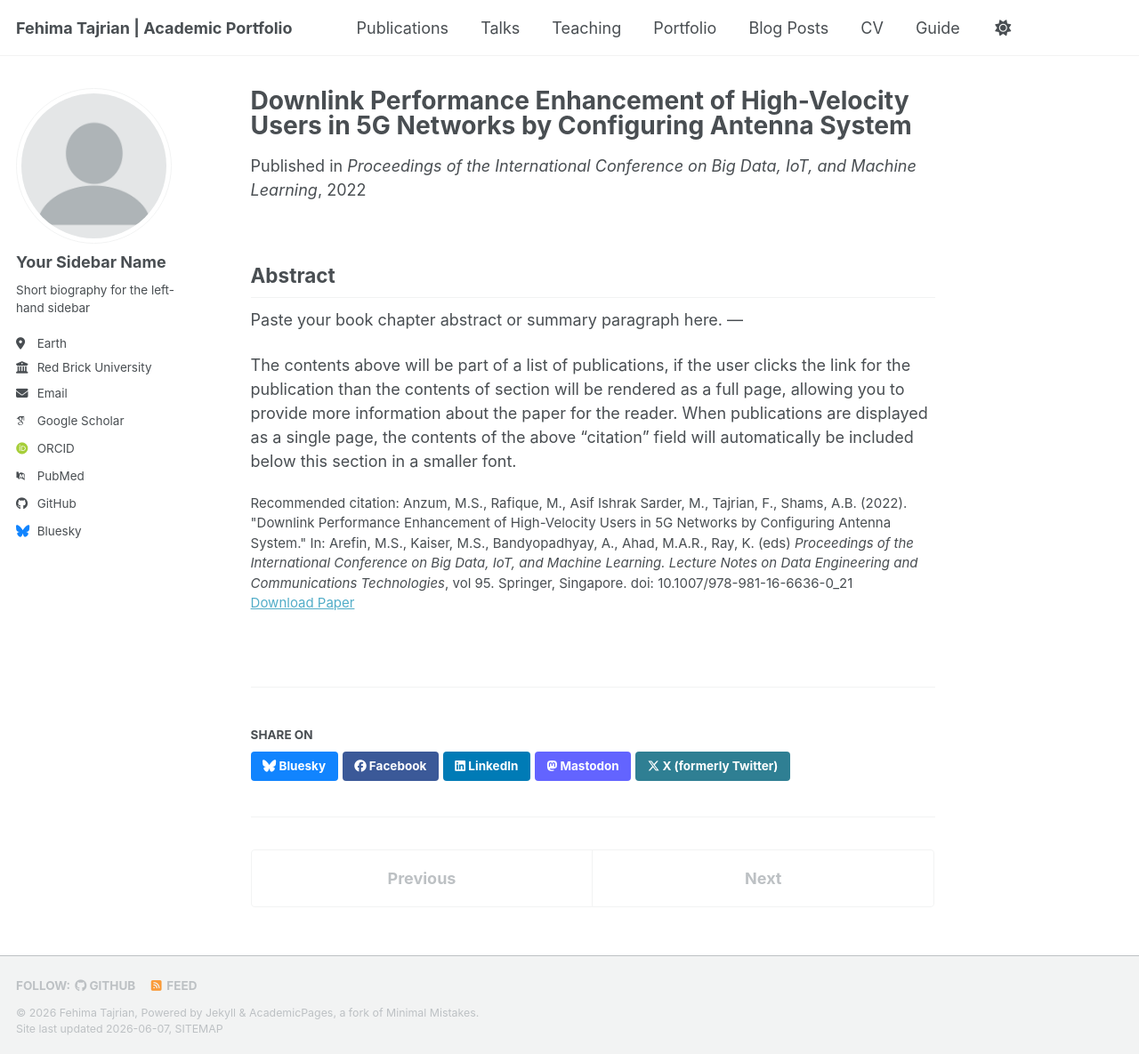
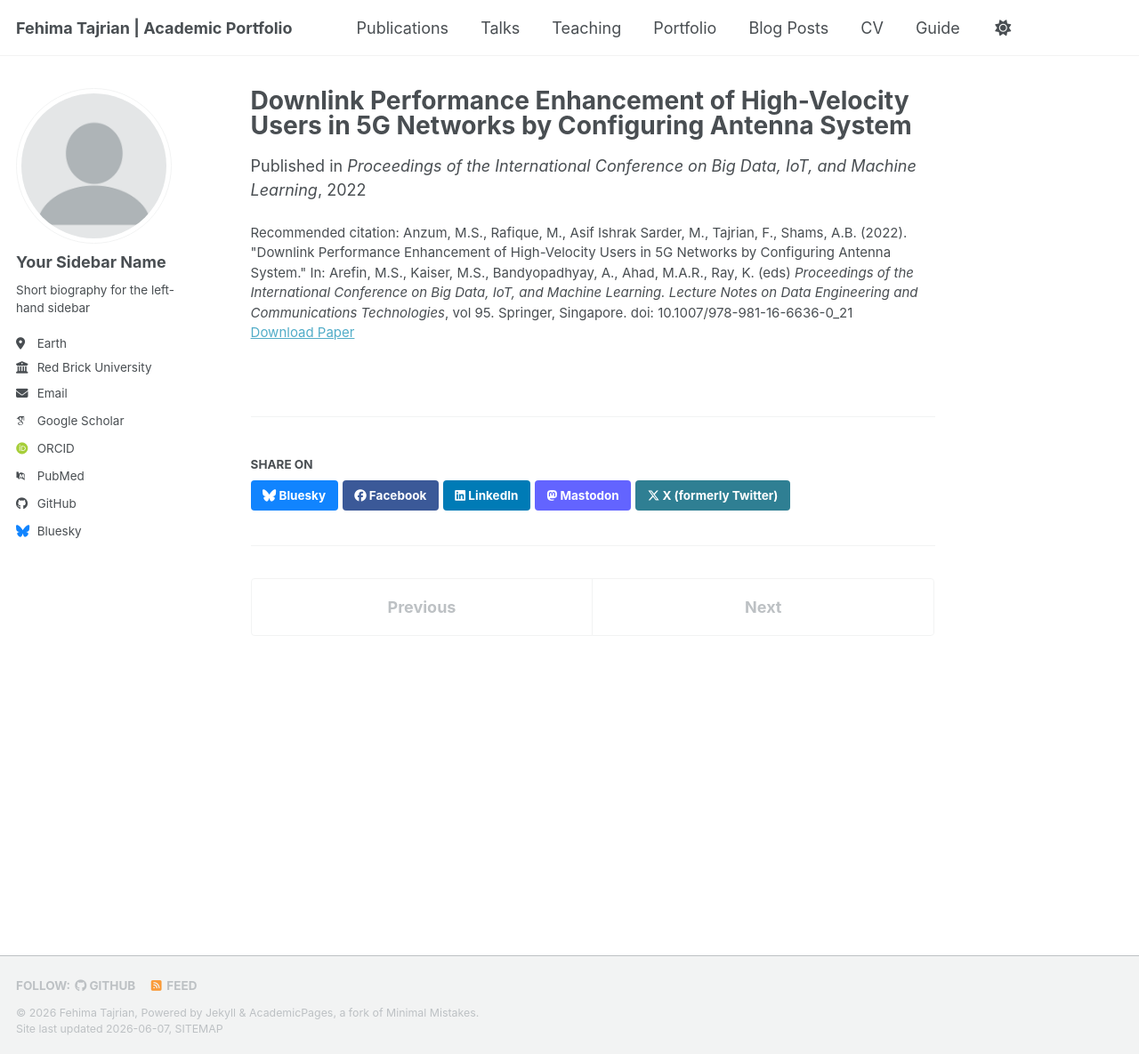
Before and after one commit to fehimatajrian/fehimatajrian.github.io, a Jekyll site: the page built from _publications/2022-01-01-downlink-performance-high-velocity-5g.md, in a window 1280 px wide and 1185 px high. Shown: the whole window at 89% size. Built offline with Jekyll 4.4.1, drawn with Linux system fonts in a browser that asks for light colours; some web fonts are replaced; a script bundle is joined from its source files by our own code; library files that are not in the unit come from our copies.

Commit message:
Remove abstract section from publication entry
Removed the abstract section and its placeholder text from the publication file.

```diff
--- a/_publications/2022-01-01-downlink-performance-high-velocity-5g.md
+++ b/_publications/2022-01-01-downlink-performance-high-velocity-5g.md
@@ -8,9 +8,3 @@ paperurl: 'https://doi.org/10.1007/978-981-16-6636-0_21'
 citation: 'Anzum, M.S., Rafique, M., Asif Ishrak Sarder, M., Tajrian, F., Shams, A.B. (2022). &quot;Downlink Performance Enhancement of High-Velocity Users in 5G Networks by Configuring Antenna System.&quot; In: Arefin, M.S., Kaiser, M.S., Bandyopadhyay, A., Ahad, M.A.R., Ray, K. (eds) <i>Proceedings of the International Conference on Big Data, IoT, and Machine Learning. Lecture Notes on Data Engineering and Communications Technologies</i>, vol 95. Springer, Singapore. doi: 10.1007/978-981-16-6636-0_21'
 
 ---
-
-## Abstract
-Paste your book chapter abstract or summary paragraph here.
----
-
-The contents above will be part of a list of publications, if the user clicks the link for the publication than the contents of section will be rendered as a full page, allowing you to provide more information about the paper for the reader. When publications are displayed as a single page, the contents of the above "citation" field will automatically be included below this section in a smaller font.
```
